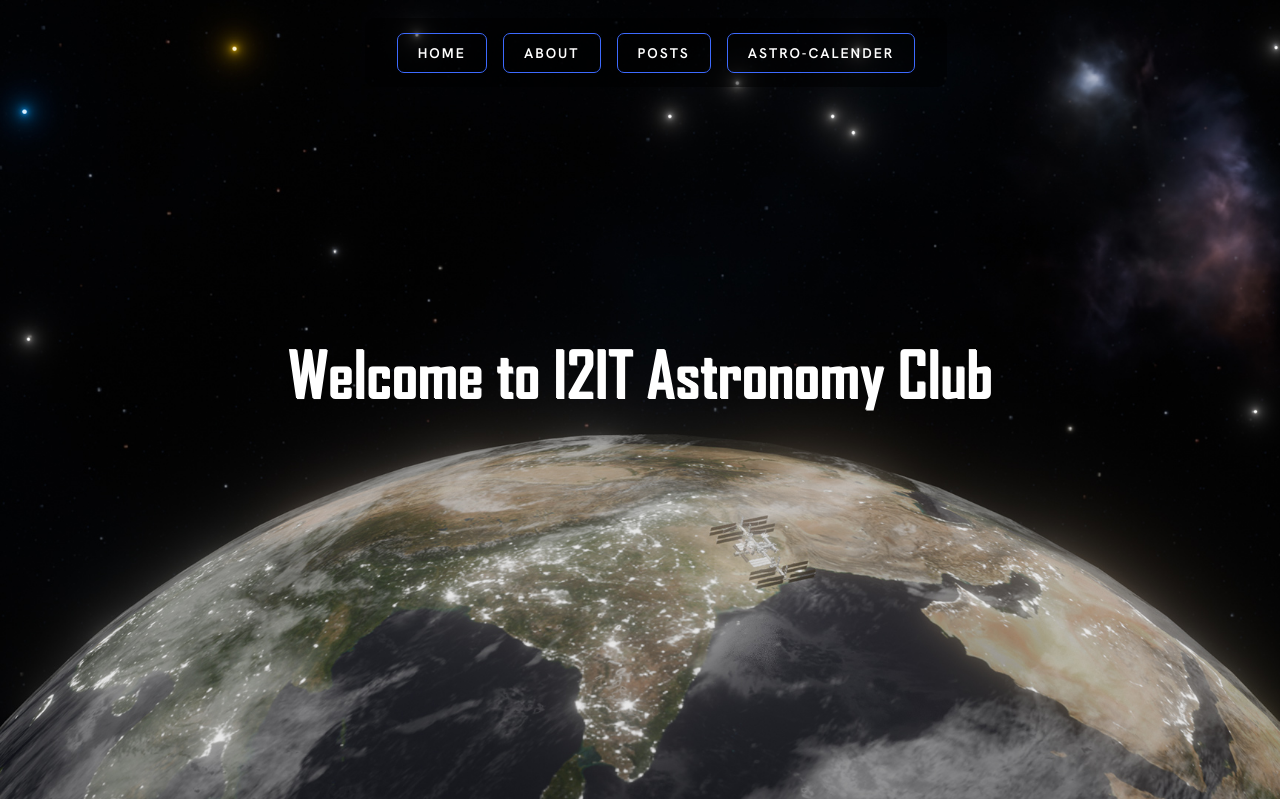
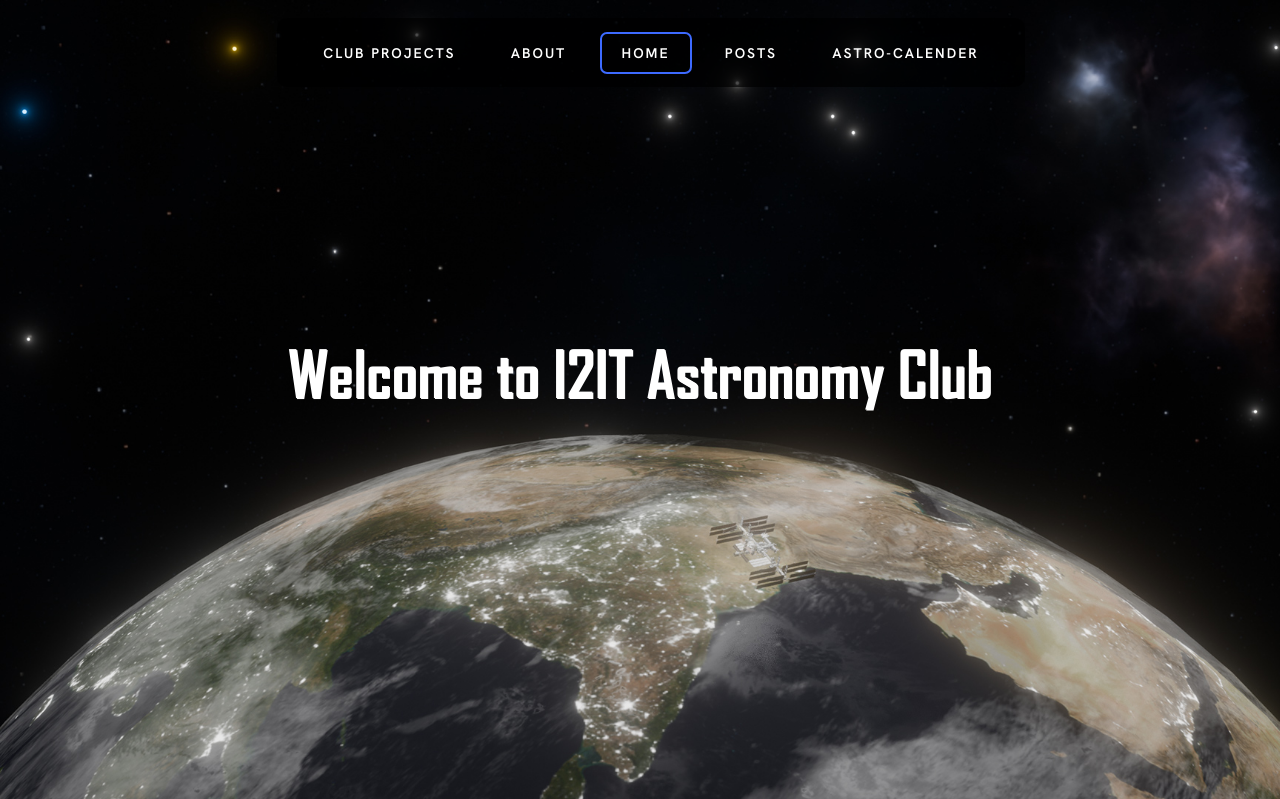
Before and after one commit to Sam8876/I2IT-Astronomy, a Django app: template blogapp/templates/blogapp/home.html in a window 1280 px wide. Shown: the top 799 px of the page. Run offline with Django 5.2, Linux system fonts and the light colour scheme; the template is opened without the code that fills it, so the values that code supplies are empty; parts of the project's set-up code (start-up, migrations or seed data) failed here and were passed over.

Commit message:
CSS Update

```diff
--- a/blogapp/templates/blogapp/base.html
+++ b/blogapp/templates/blogapp/base.html
@@ -4,7 +4,7 @@
 <head>
   <meta charset="UTF-8">
   <meta name="viewport" content="width=device-width, initial-scale=1.0" shrink-to-fit=no">
-  <title>{% block title %}Astronomy Club{% endblock %}</title>
+  <title>{% block title %}I2IT Astronomy Club{% endblock %}</title>
     {% block meta %}{% endblock %}
   <link rel="icon" type="image/png" href="{% static 'images/favicon.png' %}">
   <link rel="stylesheet" href="{% static 'css/style.css' %}?v=2.0.1">
@@ -13,6 +13,7 @@
         margin: 0;
         padding: 0;
         background-color: #1b1b1b;
+        {#background-image: url("static/images/starry.jpg");#}
     }
 
     /* Prevent scroll during loading */
@@ -66,8 +67,9 @@
       <div class="line3"></div>
     </div>
     <ul class="nav-links">
-      <li><a href="{% url 'home' %}">Home</a></li>
+        <li><a href="/projects/">Club Projects</a></li>
       <li><a href="/about/">About</a></li>
+        <li><a id="homebtn" href="{% url 'home' %}">Home</a></li>
       <li><a href="/posts/">Posts</a></li>
         <li><a href="/astro-calender/">Astro-Calender</a></li>
     </ul>
@@ -79,6 +81,7 @@
       <li><a href="/about/">About</a></li>
       <li><a href="/posts/">Posts</a></li>
         <li><a href="/astro-calender/">Astro-Calender</a></li>
+        <li><a href="/projects/">Club Projects</a></li>
     </ul>
   </div>
     {% block content %}
--- a/requirements.txt
+++ b/requirements.txt
@@ -33,5 +33,5 @@ typing_extensions==4.14.1
 tzdata==2025.2
 urllib3==2.5.0
 wagtail==7.0.1
+wagtail-modeladmin==2.2.0
 Willow==1.10.0
-wagtail-modeladmin==2.2.0
--- a/static/css/style.css
+++ b/static/css/style.css
@@ -86,16 +86,14 @@ h3 {
 .nav-links {
     align-content: center;
     align-items: center;
+    margin-right: 10px;
     /*margin-left: 2vw;*/
     list-style: none;
     display: flex;
-    background: rgba(0, 0, 0, 0.5);
+    background: rgba(0, 0, 0, 0.7);
     padding: 1.5rem;
     border-radius: 10px;
-}
-
-.nav-links li {
-    margin: 0 0.5rem;
+    gap: 0.7rem;
 }
 
 .nav-links li a {
@@ -113,6 +111,45 @@ h3 {
     height: 3px;
     background: #fff;
     margin: 5px;
+}
+
+/* Nav Buttons */
+
+.nav-links a {
+    position: relative;
+    padding: 10px 20px;
+    border-radius: 7px;
+    border: 2px solid transparent;
+    font-size: 14px;
+    text-transform: uppercase;
+    font-weight: 600;
+    letter-spacing: 2px;
+    background: transparent;
+    color: #fff;
+    overflow: hidden;
+    box-shadow: 0 0 0 0 transparent;
+    -webkit-transition: all 0.2s ease-in;
+    -moz-transition: all 0.2s ease-in;
+    transition: all 0.2s ease-in;
+}
+
+#homebtn { border: 2px solid rgb(61, 106, 255); }
+
+.nav-links a:hover {
+    border: 2px solid rgb(61, 106, 255);
+    background: rgb(61, 106, 255);
+    box-shadow: 0 0 30px 5px rgba(0, 142, 236, 0.815);
+    -webkit-transition: all 0.2s ease-out;
+    -moz-transition: all 0.2s ease-out;
+    transition: all 0.2s ease-out;
+}
+
+
+.nav-links a:active {
+    box-shadow: 0 0 0 0 transparent;
+    -webkit-transition: box-shadow 0.2s ease-in;
+    -moz-transition: box-shadow 0.2s ease-in;
+    transition: box-shadow 0.2s ease-in;
 }
 
 
@@ -489,43 +526,6 @@ h3 {
 }
 
 
-/* Nav Buttons */
-
-.nav-links a {
-    position: relative;
-    padding: 10px 20px;
-    border-radius: 7px;
-    border: 1px solid rgb(61, 106, 255);
-    font-size: 14px;
-    text-transform: uppercase;
-    font-weight: 600;
-    letter-spacing: 2px;
-    background: transparent;
-    color: #fff;
-    overflow: hidden;
-    box-shadow: 0 0 0 0 transparent;
-    -webkit-transition: all 0.2s ease-in;
-    -moz-transition: all 0.2s ease-in;
-    transition: all 0.2s ease-in;
-}
-
-.nav-links a:hover {
-    background: rgb(61, 106, 255);
-    box-shadow: 0 0 30px 5px rgba(0, 142, 236, 0.815);
-    -webkit-transition: all 0.2s ease-out;
-    -moz-transition: all 0.2s ease-out;
-    transition: all 0.2s ease-out;
-}
-
-
-.nav-links a:active {
-    box-shadow: 0 0 0 0 transparent;
-    -webkit-transition: box-shadow 0.2s ease-in;
-    -moz-transition: box-shadow 0.2s ease-in;
-    transition: box-shadow 0.2s ease-in;
-}
-
-
 /* View all Button */
 .viewall {
     position: absolute;
```
Also changed, not shown: other parts of static/css/style.css (+33 -25 lines), cms/templates/cms/about_page.html (+8 -3 lines), static/images/starry.jpg (added), 1 other file.
